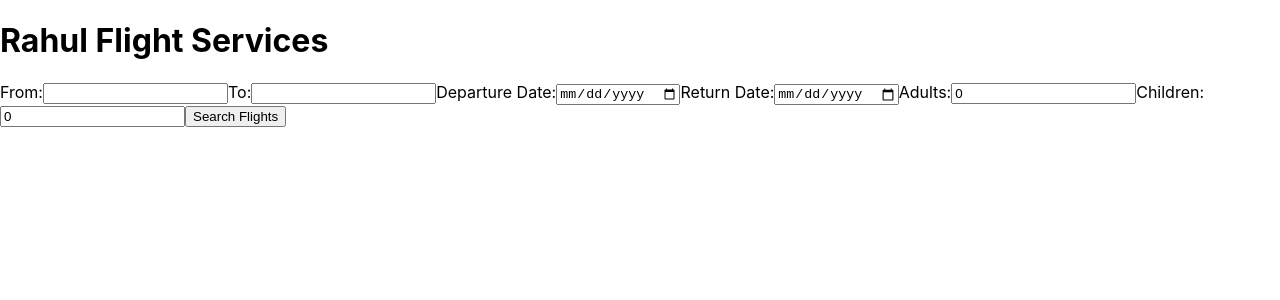
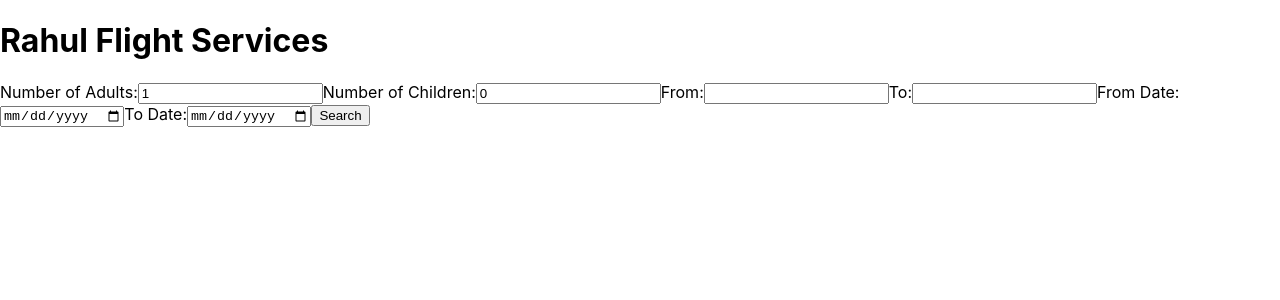
Before and after one commit to rahul2009suresh/airplane-booking, a React (Create React App) app: page / in a window 1280 px wide. Shown: the top 300 px of the page. Built offline with nearby package versions, Linux system fonts and the light colour scheme.

Commit message:
commit-3

```diff
--- a/src/App.js
+++ b/src/App.js
@@ -1,66 +1,48 @@
 import React, { useState } from 'react';
-import FlightResults from './FlightResults';
 
 function App() {
-  const [fromCity, setFromCity] = useState('');
-  const [toCity, setToCity] = useState('');
-  const [departureDate, setDepartureDate] = useState('');
-  const [returnDate, setReturnDate] = useState('');
-  const [adults, setAdults] = useState(0);
+  const [adults, setAdults] = useState(1);
   const [children, setChildren] = useState(0);
-  const [flightResults, setFlightResults] = useState(null);
+  const [fromDate, setFromDate] = useState('');
+  const [toDate, setToDate] = useState('');
+  const [fromLocation, setFromLocation] = useState('');
+  const [toLocation, setToLocation] = useState('');
 
-  const handleFormSubmit = (e) => {
-    e.preventDefault();
-
-    // Here you can fetch the data from a backend API and update the flightResults state
-    // For demonstration purposes, let's just set some sample data
-    const sampleData = [
-      {
-        airline: 'Rahul Flight Services',
-        flightNumber: 'RF123',
-        departureTime: '8:00 AM',
-        arrivalTime: '10:30 AM',
-        price: 250
-      },
-      {
-        airline: 'Rahul Flight Services',
-        flightNumber: 'RF456',
-        departureTime: '1:00 PM',
-        arrivalTime: '3:30 PM',
-        price: 350
-      }
-    ];
-
-    setFlightResults(sampleData);
+  const handleSearch = () => {
+    // Perform search based on user inputs
   };
 
   return (
     <div className="App">
       <h1>Rahul Flight Services</h1>
-      <form onSubmit={handleFormSubmit}>
-        <label>From:</label>
-        <input type="text" value={fromCity} onChange={(e) => setFromCity(e.target.value)} required />
-
-        <label>To:</label>
-        <input type="text" value={toCity} onChange={(e) => setToCity(e.target.value)} required />
-
-        <label>Departure Date:</label>
-        <input type="date" value={departureDate} onChange={(e) => setDepartureDate(e.target.value)} required />
-
-        <label>Return Date:</label>
-        <input type="date" value={returnDate} onChange={(e) => setReturnDate(e.target.value)} />
-
-        <label>Adults:</label>
-        <input type="number" value={adults} onChange={(e) => setAdults(e.target.value)} required />
-
-        <label>Children:</label>
-        <input type="number" value={children} onChange={(e) => setChildren(e.target.value)} />
-
-        <button type="submit">Search Flights</button>
-      </form>
-
-      {flightResults && <FlightResults results={flightResults} />}
+      <div className="search-form">
+        <label>
+          Number of Adults:
+          <input type="number" value={adults} onChange={(e) => setAdults(e.target.value)} />
+        </label>
+        <label>
+          Number of Children:
+          <input type="number" value={children} onChange={(e) => setChildren(e.target.value)} />
+        </label>
+        <label>
+          From:
+          <input type="text" value={fromLocation} onChange={(e) => setFromLocation(e.target.value)} />
+        </label>
+        <label>
+          To:
+          <input type="text" value={toLocation} onChange={(e) => setToLocation(e.target.value)} />
+        </label>
+        <label>
+          From Date:
+          <input type="date" value={fromDate} onChange={(e) => setFromDate(e.target.value)} />
+        </label>
+        <label>
+          To Date:
+          <input type="date" value={toDate} onChange={(e) => setToDate(e.target.value)} />
+        </label>
+        <button onClick={handleSearch}>Search</button>
+      </div>
+      {/* Display search results here */}
     </div>
   );
 }
--- a/src/FlightResults.js
+++ /dev/null
@@ -1,19 +0,0 @@
-import React from 'react';
-
-function FlightResults({ results }) {
-  return (
-    <div>
-      <h2>Search Results:</h2>
-      {results.map((result, index) => (
-        <div key={index}>
-          <h3>{result.airline} - {result.flightNumber}</h3>
-          <p>Departure Time: {result.departureTime}</p>
-          <p>Arrival Time: {result.arrivalTime}</p>
-          <p>Price: ${result.price}</p>
-        </div>
-      ))}
-    </div>
-  );
-}
-
-export default FlightResults;
--- a/src/index.js
+++ b/src/index.js
@@ -3,7 +3,6 @@ import ReactDOM from 'react-dom/client';
 import './index.css';
 import App from './App';
 import reportWebVitals from './reportWebVitals';
-import FlightResults from './FlightResults';
 
 const root = ReactDOM.createRoot(document.getElementById('root'));
 root.render(
```
